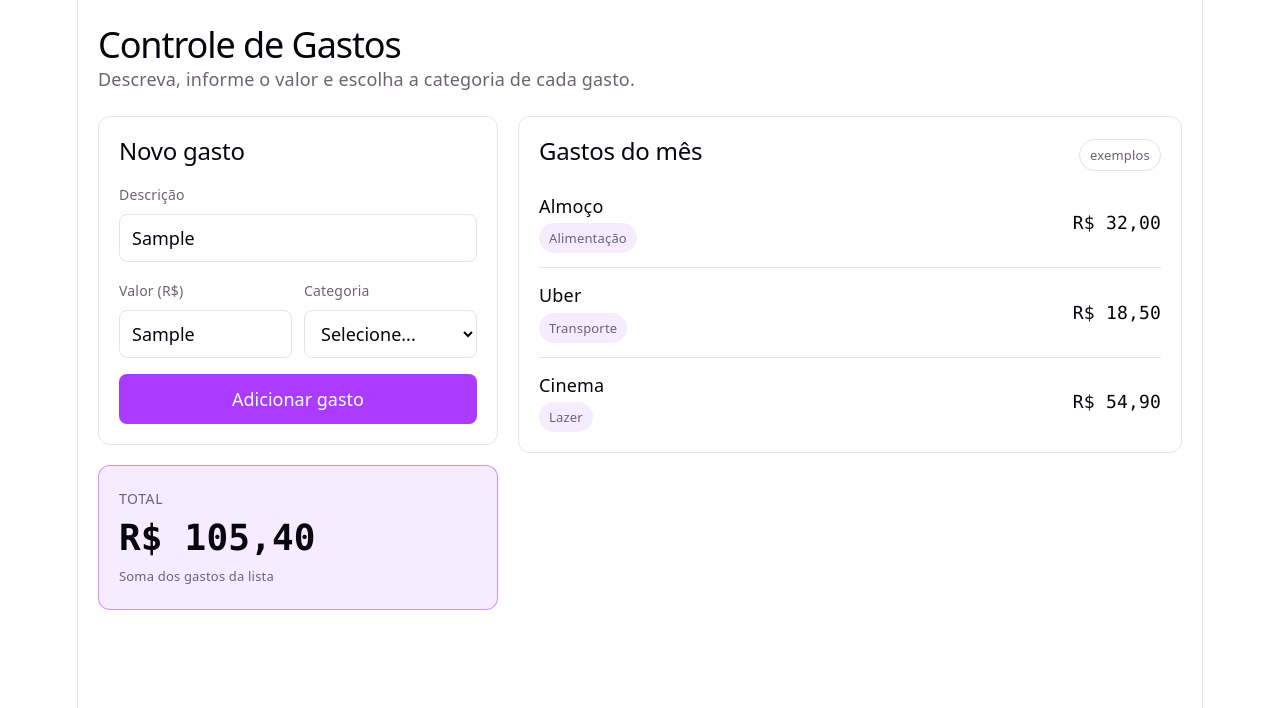
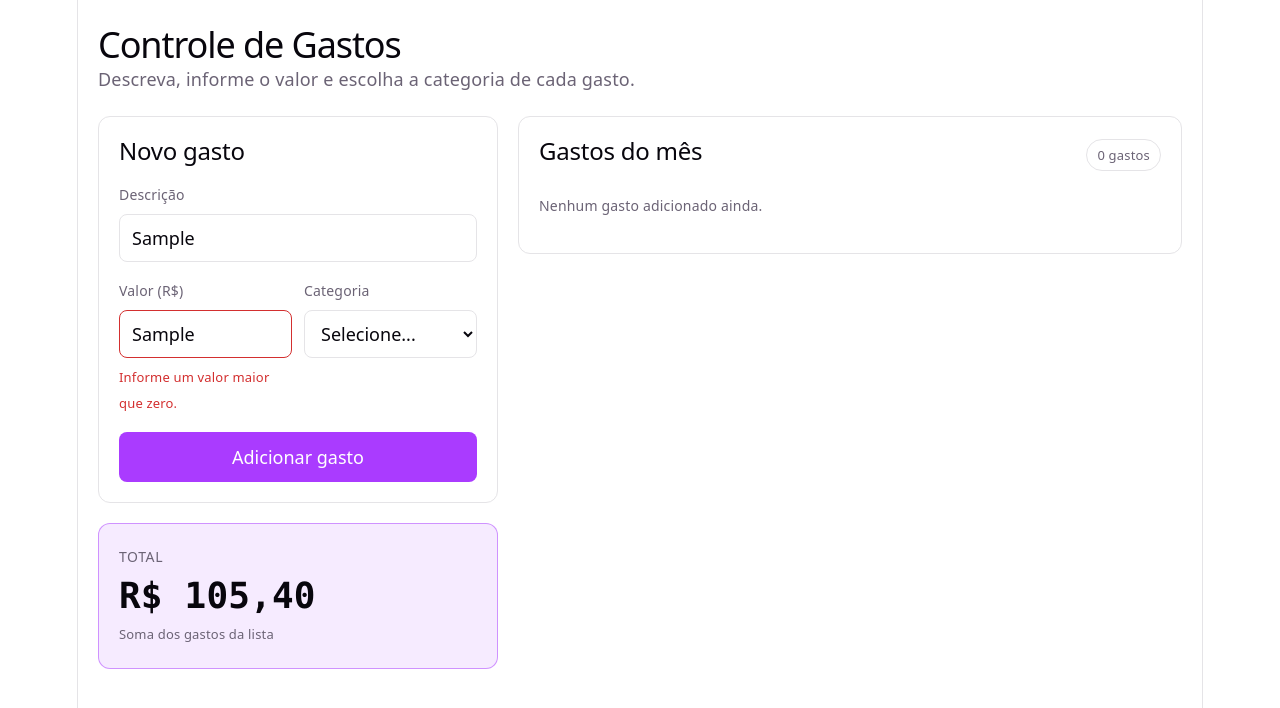
Before and after one commit to CatarinaGimenes/controle-gastos-aula-frontend, a React (Vite) app: page / in a window 1280 px wide. Both pictures are taken after typing "Sample", "Sample" into the empty fields and a click on the button "Adicionar gasto". Shown: the top 708 px of the page. Built offline with nearby package versions, Linux system fonts and the light colour scheme.

Commit message:
Prompt 2

```diff
--- a/src/App.css
+++ b/src/App.css
@@ -103,6 +103,16 @@
   border-color: var(--accent);
 }
 
+/* Campo inválido: borda vermelha + mensagem de erro embaixo */
+.campo input[aria-invalid='true'] {
+  border-color: var(--erro);
+}
+
+.campo-erro {
+  font-size: 13px;
+  color: var(--erro);
+}
+
 /* ---------- Botão ---------- */
 
 .botao {
@@ -152,6 +162,13 @@
   list-style: none;
   margin: 0;
   padding: 0;
+}
+
+.lista-vazia {
+  margin: 0;
+  padding: 14px 0;
+  font-size: 14px;
+  color: var(--text);
 }
 
 .item {
--- a/src/App.jsx
+++ b/src/App.jsx
@@ -1,17 +1,18 @@
+import { useState } from 'react'
 import FormularioGasto from './components/FormularioGasto.jsx'
 import ListaGastos from './components/ListaGastos.jsx'
 import TotalGastos from './components/TotalGastos.jsx'
 import './App.css'
 
-// Exemplos fixos: ainda não existe estado nem persistência.
-// As próximas missões trocam esta constante por gastos reais.
-const gastosExemplo = [
-  { id: 1, descricao: 'Almoço', categoria: 'Alimentação', valor: '32,00' },
-  { id: 2, descricao: 'Uber', categoria: 'Transporte', valor: '18,50' },
-  { id: 3, descricao: 'Cinema', categoria: 'Lazer', valor: '54,90' },
-]
+function App() {
+  // Lista de gastos: começa vazia e cresce a cada "Adicionar gasto".
+  const [gastos, setGastos] = useState([])
 
-function App() {
+  // Adiciona o gasto validado pelo formulário no fim da lista.
+  function adicionarGasto(novoGasto) {
+    setGastos((lista) => [...lista, novoGasto])
+  }
+
   return (
     <div className="pagina">
       <header className="cabecalho">
@@ -21,11 +22,12 @@ function App() {
 
       <main className="grade">
         <div className="coluna-formulario">
-          <FormularioGasto />
+          <FormularioGasto onAdicionar={adicionarGasto} />
+          {/* A soma real dos gastos chega na Missão 2. */}
           <TotalGastos valorTotal="105,40" />
         </div>
 
-        <ListaGastos gastos={gastosExemplo} />
+        <ListaGastos gastos={gastos} />
       </main>
     </div>
   )
--- a/src/components/FormularioGasto.jsx
+++ b/src/components/FormularioGasto.jsx
@@ -1,34 +1,125 @@
+import { useState } from 'react'
+
 // Categorias disponíveis no select (fixas, definidas pela aula).
 const categorias = ['Alimentação', 'Transporte', 'Lazer', 'Outros']
 
-// Formulário de cadastro — por enquanto só o layout: nenhum campo usa
-// useState e o botão não faz nada (a lógica de salvar vem na Missão 1).
-function FormularioGasto() {
+// Formulário de cadastro: valida os campos e devolve o gasto pronto
+// para o App adicionar na lista (Missão 1).
+function FormularioGasto({ onAdicionar }) {
+  const [descricao, setDescricao] = useState('')
+  const [valorTexto, setValorTexto] = useState('')
+  const [categoria, setCategoria] = useState('')
+  const [erros, setErros] = useState({})
+
+  // Converte o texto digitado em número aceitando vírgula ou ponto:
+  // "12,50" e "12.50" viram 12.5. Texto vazio ou "abc" viram NaN.
+  function interpretarValor(texto) {
+    const normalizado = texto.trim().replace(/\s/g, '').replace(',', '.')
+    return Number(normalizado)
+  }
+
+  // Remove o erro de um campo assim que o usuário volta a digitar nele.
+  function limparErro(campo) {
+    setErros((atual) => {
+      const copia = { ...atual }
+      delete copia[campo]
+      return copia
+    })
+  }
+
+  function lidarComAdicao() {
+    const novosErros = {}
+
+    if (descricao.trim() === '') {
+      novosErros.descricao = 'Informe a descrição do gasto.'
+    }
+
+    const valor = interpretarValor(valorTexto)
+    if (!Number.isFinite(valor) || valor <= 0) {
+      novosErros.valor = 'Informe um valor maior que zero.'
+    }
+
+    setErros(novosErros)
+
+    // Algo inválido: só mostra o erro, nada é adicionado.
+    if (Object.keys(novosErros).length > 0) return
+
+    onAdicionar({
+      id: Date.now(),
+      descricao: descricao.trim(),
+      categoria: categoria === '' ? 'Outros' : categoria,
+      valor,
+    })
+
+    // Limpa o formulário para o próximo gasto.
+    setDescricao('')
+    setValorTexto('')
+    setCategoria('')
+  }
+
   return (
     <section className="cartao">
       <h2>Novo gasto</h2>
 
-      <form className="formulario">
+      <form
+        className="formulario"
+        // type="button" no botão evita o recarregamento da página;
+        // aqui garantimos isso também se alguém der Enter nos campos.
+        onSubmit={(evento) => {
+          evento.preventDefault()
+          lidarComAdicao()
+        }}
+      >
         <label className="campo">
           <span className="campo-rotulo">Descrição</span>
-          <input type="text" placeholder="Ex.: Almoço" />
+          <input
+            type="text"
+            placeholder="Ex.: Almoço"
+            value={descricao}
+            aria-invalid={erros.descricao ? 'true' : undefined}
+            onChange={(evento) => {
+              setDescricao(evento.target.value)
+              if (erros.descricao) limparErro('descricao')
+            }}
+          />
+          {erros.descricao && (
+            <span className="campo-erro" role="alert">
+              {erros.descricao}
+            </span>
+          )}
         </label>
 
         <div className="campo-linha">
           <label className="campo">
             <span className="campo-rotulo">Valor (R$)</span>
-            <input type="text" inputMode="decimal" placeholder="0,00" />
+            <input
+              type="text"
+              inputMode="decimal"
+              placeholder="0,00"
+              value={valorTexto}
+              aria-invalid={erros.valor ? 'true' : undefined}
+              onChange={(evento) => {
+                setValorTexto(evento.target.value)
+                if (erros.valor) limparErro('valor')
+              }}
+            />
+            {erros.valor && (
+              <span className="campo-erro" role="alert">
+                {erros.valor}
+              </span>
+            )}
           </label>
 
           <label className="campo">
             <span className="campo-rotulo">Categoria</span>
-            <select defaultValue="">
-              <option value="" disabled>
-                Selecione...
-              </option>
-              {categorias.map((categoria) => (
-                <option key={categoria} value={categoria}>
-                  {categoria}
+            <select
+              value={categoria}
+              onChange={(evento) => setCategoria(evento.target.value)}
+            >
+              <option value="">Selecione...</option>
+              {categorias.map((categoriaOpcao) => (
+                <option key={categoriaOpcao} value={categoriaOpcao}>
+                  {categoriaOpcao}
                 </option>
               ))}
             </select>
@@ -36,7 +127,7 @@ function FormularioGasto() {
         </div>
 
         {/* type="button" para a página não recarregar no clique */}
-        <button type="button" className="botao">
+        <button type="button" className="botao" onClick={lidarComAdicao}>
           Adicionar gasto
         </button>
       </form>
--- a/src/components/ListaGastos.jsx
+++ b/src/components/ListaGastos.jsx
@@ -1,13 +1,20 @@
-// Lista de gastos: recebe os dados por propriedade (props).
-// O App ainda passa exemplos fixos; quando houver estado, muda só a origem.
+import { formatarReal } from '../formatadores.js'
+
+// Lista de gastos: recebe os dados por propriedade (props),
+// que agora vêm do estado do App e crescem a cada gasto adicionado.
 function ListaGastos({ gastos }) {
   return (
     <section className="cartao">
       <div className="lista-cabecalho">
         <h2>Gastos do mês</h2>
-        <span className="lista-dica">exemplos</span>
+        <span className="lista-dica">
+          {gastos.length} {gastos.length === 1 ? 'gasto' : 'gastos'}
+        </span>
       </div>
 
+      {gastos.length === 0 ? (
+        <p className="lista-vazia">Nenhum gasto adicionado ainda.</p>
+      ) : (
         <ul className="lista">
           {gastos.map((gasto) => (
             <li key={gasto.id} className="item">
@@ -15,10 +22,11 @@ function ListaGastos({ gastos }) {
                 <span className="item-descricao">{gasto.descricao}</span>
                 <span className="item-categoria">{gasto.categoria}</span>
               </div>
-            <span className="item-valor">R$ {gasto.valor}</span>
+              <span className="item-valor">R$ {formatarReal(gasto.valor)}</span>
             </li>
           ))}
         </ul>
+      )}
     </section>
   )
 }
--- /dev/null
+++ b/src/formatadores.js
@@ -0,0 +1,6 @@
+// Funções de formatação de valores em reais.
+
+//12.5 → "12,50" (duas casas, vírgula decimal)
+export function formatarReal(numero) {
+  return numero.toFixed(2).replace('.', ',')
+}
--- a/src/index.css
+++ b/src/index.css
@@ -7,6 +7,7 @@
   --accent: #aa3bff;
   --accent-bg: rgba(170, 59, 255, 0.1);
   --accent-border: rgba(170, 59, 255, 0.5);
+  --erro: #d32f2f;
   --social-bg: rgba(244, 243, 236, 0.5);
   --shadow:
     rgba(0, 0, 0, 0.1) 0 10px 15px -3px, rgba(0, 0, 0, 0.05) 0 4px 6px -2px;
@@ -40,6 +41,7 @@
     --accent: #c084fc;
     --accent-bg: rgba(192, 132, 252, 0.15);
     --accent-border: rgba(192, 132, 252, 0.5);
+    --erro: #f87171;
     --social-bg: rgba(47, 48, 58, 0.5);
     --shadow:
       rgba(0, 0, 0, 0.4) 0 10px 15px -3px, rgba(0, 0, 0, 0.25) 0 4px 6px -2px;
```
Also changed, not shown: 1 other file (tests, documents, lock files or other folders). Lines whose indentation alone changed are shown as unchanged.
